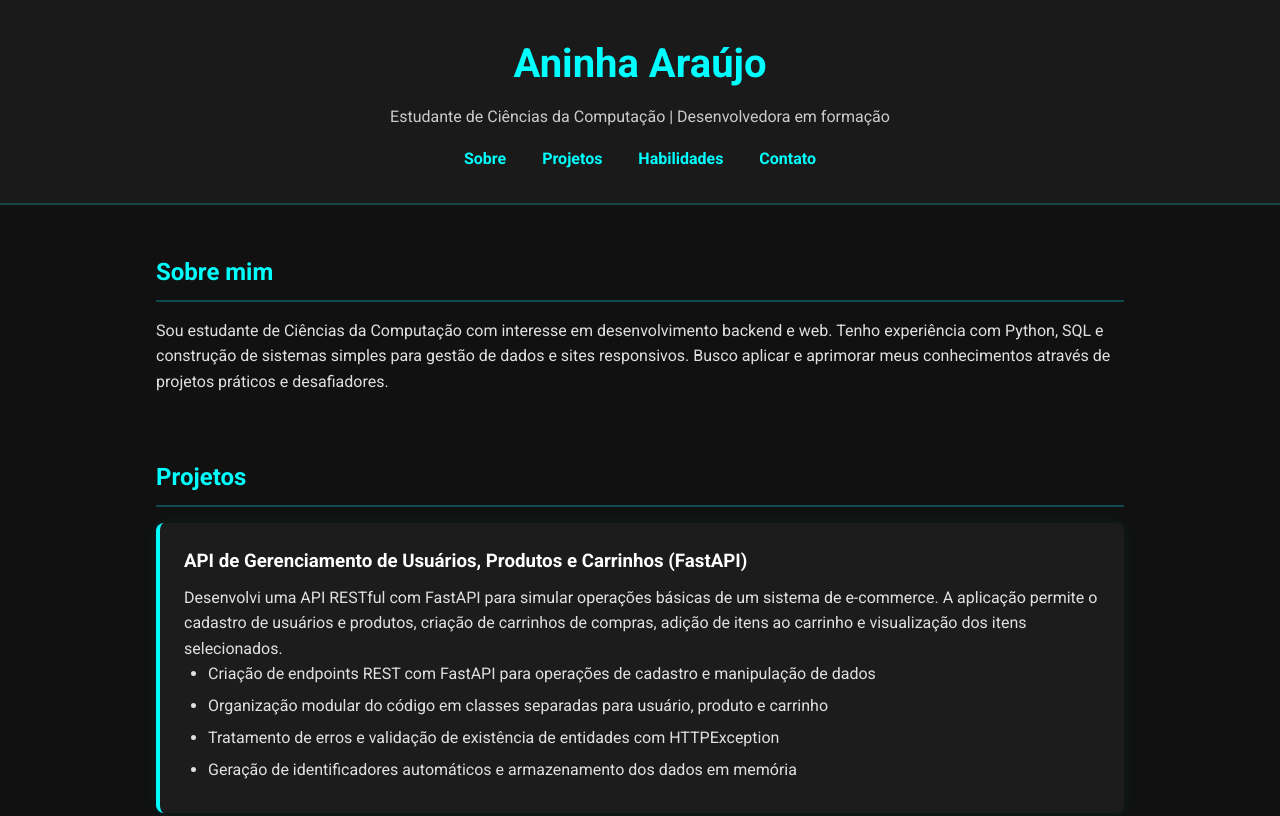
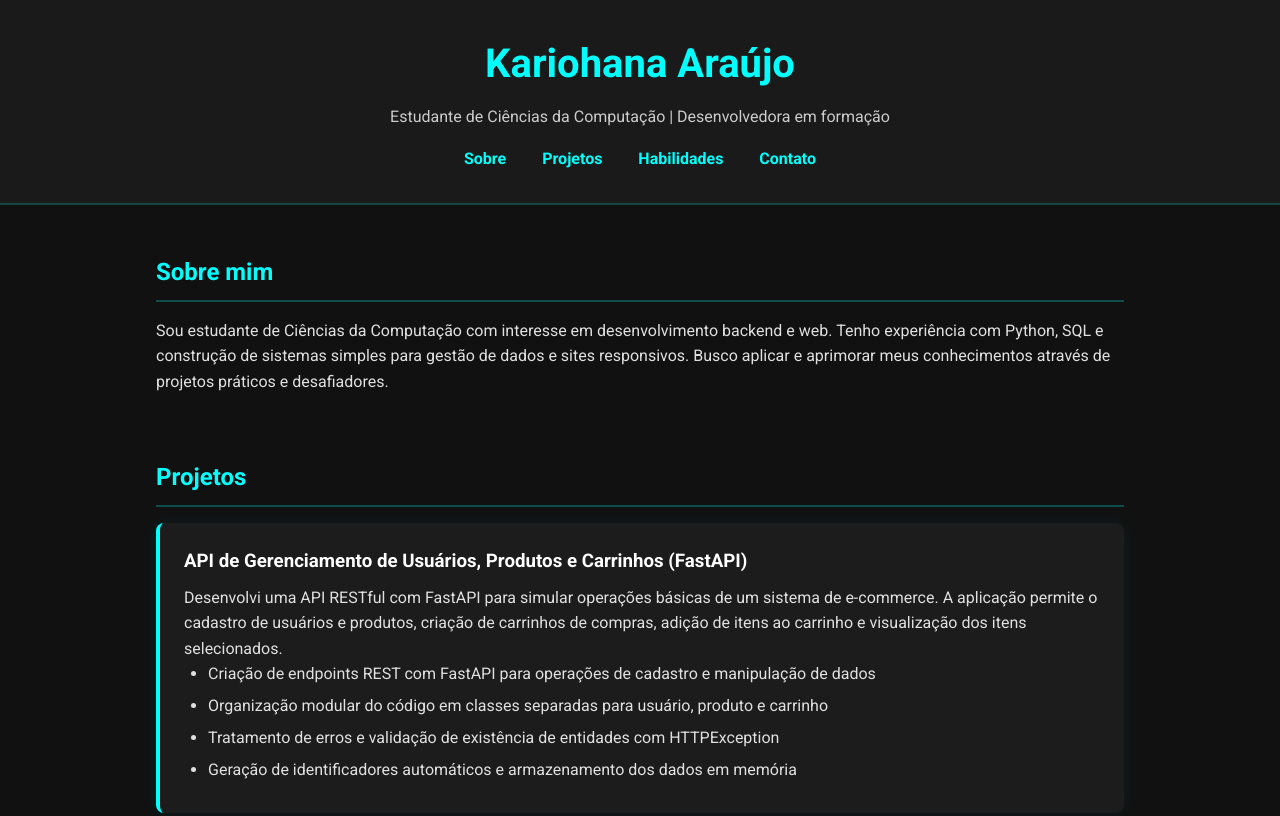
Before and after one commit to aniecss/Portfolio, a plain HTML site: page index.html in a window 1280 px wide. Shown: the top 816 px of the page. Drawn offline with Linux system fonts and the light colour scheme.

Commit message:
Update index.html

```diff
--- a/index.html
+++ b/index.html
@@ -107,7 +107,7 @@
 </head>
 <body>
   <header>
-    <h1>Aninha Araújo</h1>
+    <h1>Kariohana Araújo</h1>
     <p>Estudante de Ciências da Computação | Desenvolvedora em formação</p>
     <nav>
       <a href="#sobre">Sobre</a>
```
